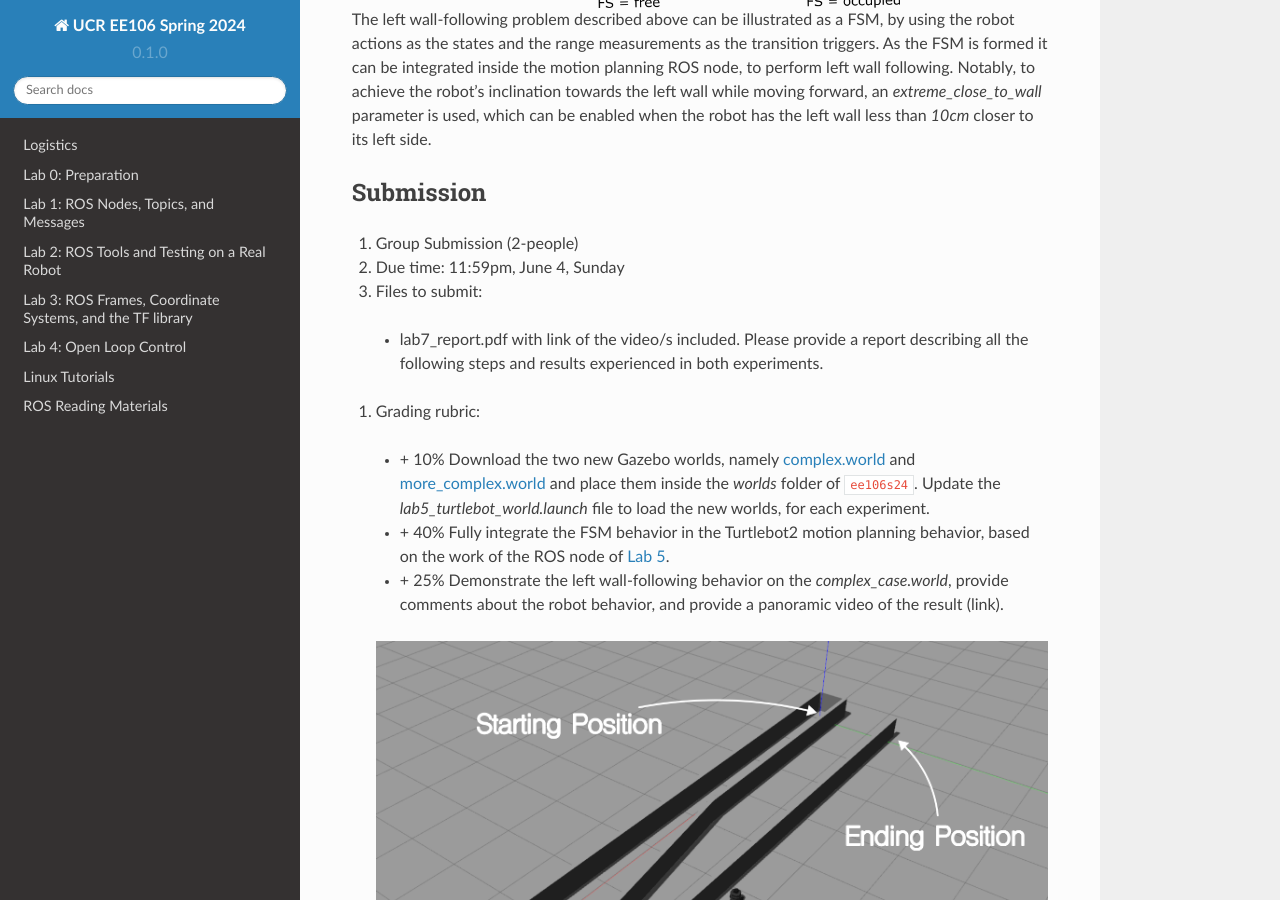
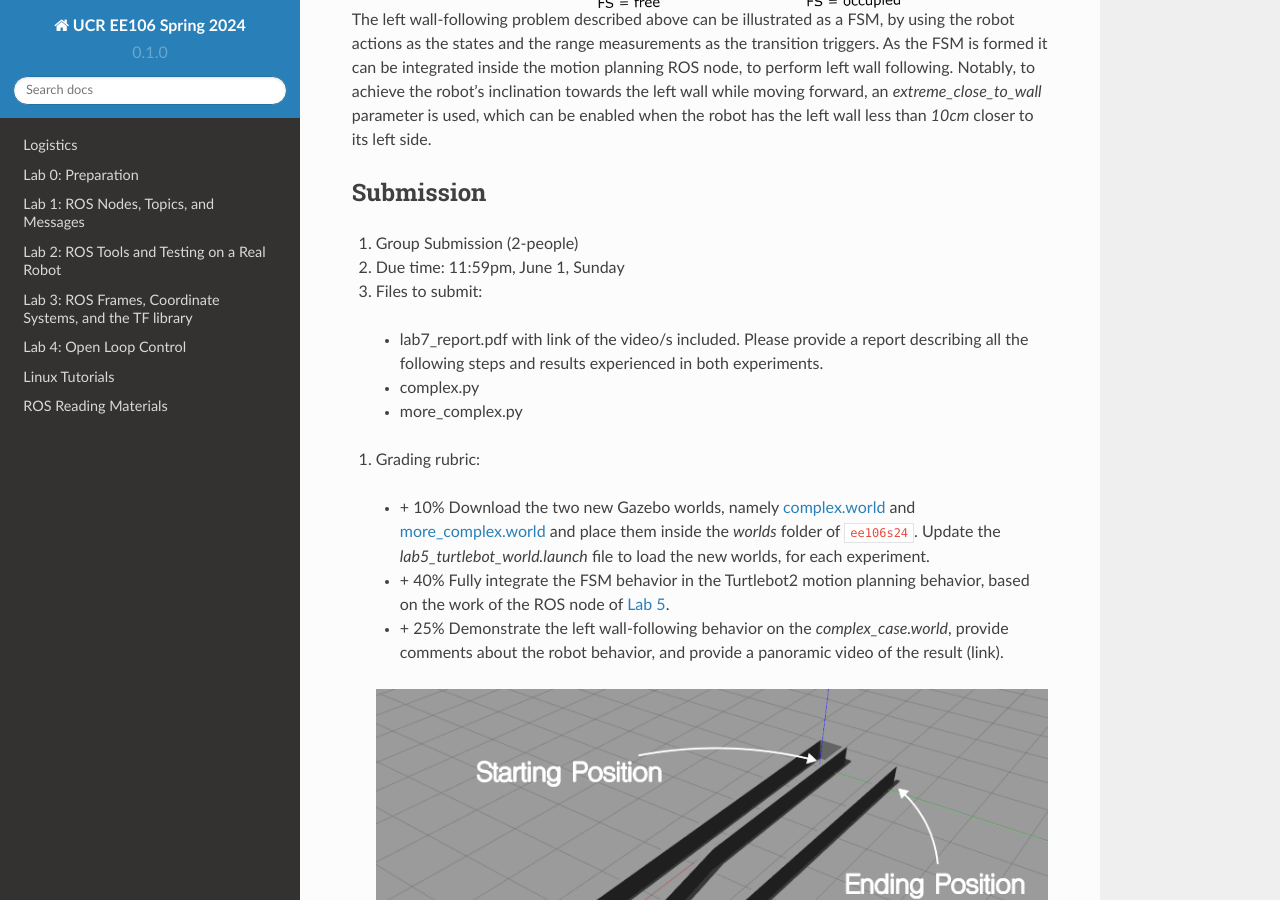
Before and after one commit to taektay/ee106, a Sphinx documentation site: the page built from docs/source/lab7.rst, in a window 1280 px wide and 900 px high, scrolled down 2089 px. Built offline with Sphinx 7.4.7 and the Read the Docs theme 2.0.0, drawn with Linux system fonts in a browser that asks for light colours.

Commit message:
Update lab7.rst

```diff
--- a/docs/source/lab7.rst
+++ b/docs/source/lab7.rst
@@ -61,11 +61,13 @@ Submission
 
 #. Group Submission (2-people)
 
-#. Due time: 11:59pm, June 4, Sunday
+#. Due time: 11:59pm, June 1, Sunday
 
 #. Files to submit:
 
  - lab7_report.pdf with link of the video/s included. Please provide a report describing all the following steps and results experienced in both experiments.
+ - complex.py
+ - more_complex.py
 
 #. Grading rubric:
 
```
